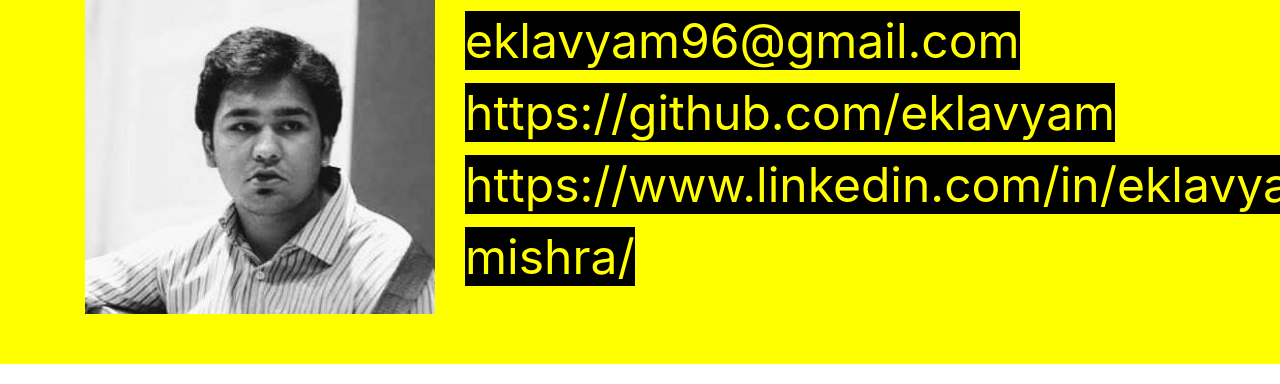
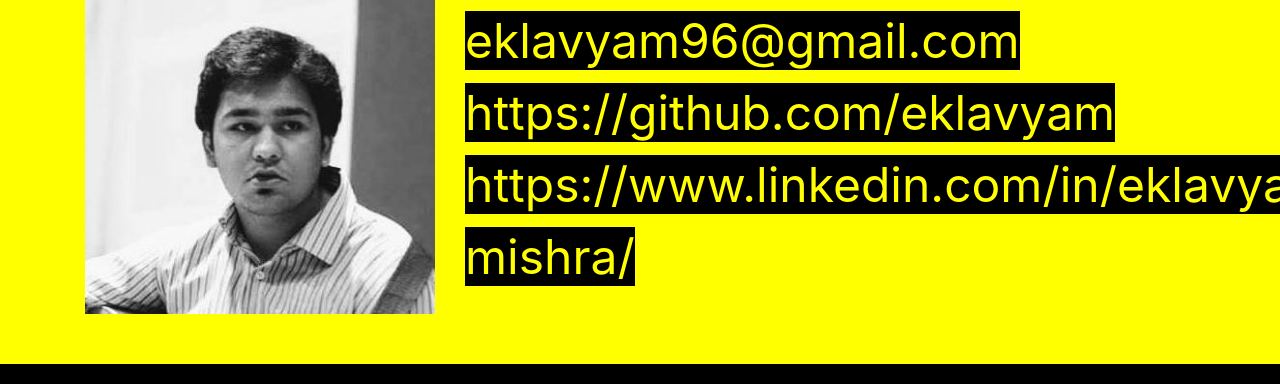
Before and after one commit to devshekhawats/eklavyam, a plain HTML site: page index.html in a window 1280 px wide. Shown: the part 2815-3199 px from the top of the page. Drawn offline with nearby package versions, Linux system fonts and the light colour scheme.

Commit message:
add footer border

```diff
--- a/styles.css
+++ b/styles.css
@@ -101,6 +101,7 @@
     width: 100vw;
     padding: 50px 0;
     background-color: yellow;
+    border-bottom: 20px solid #000;
 }
 
 
```
